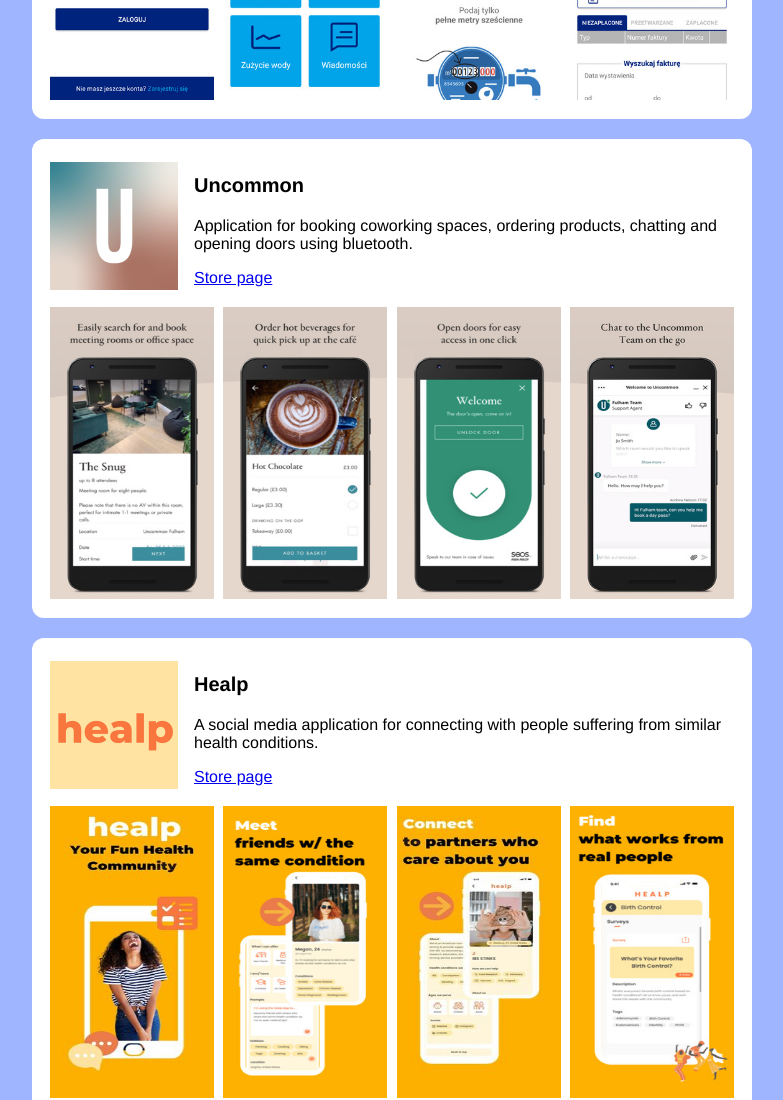
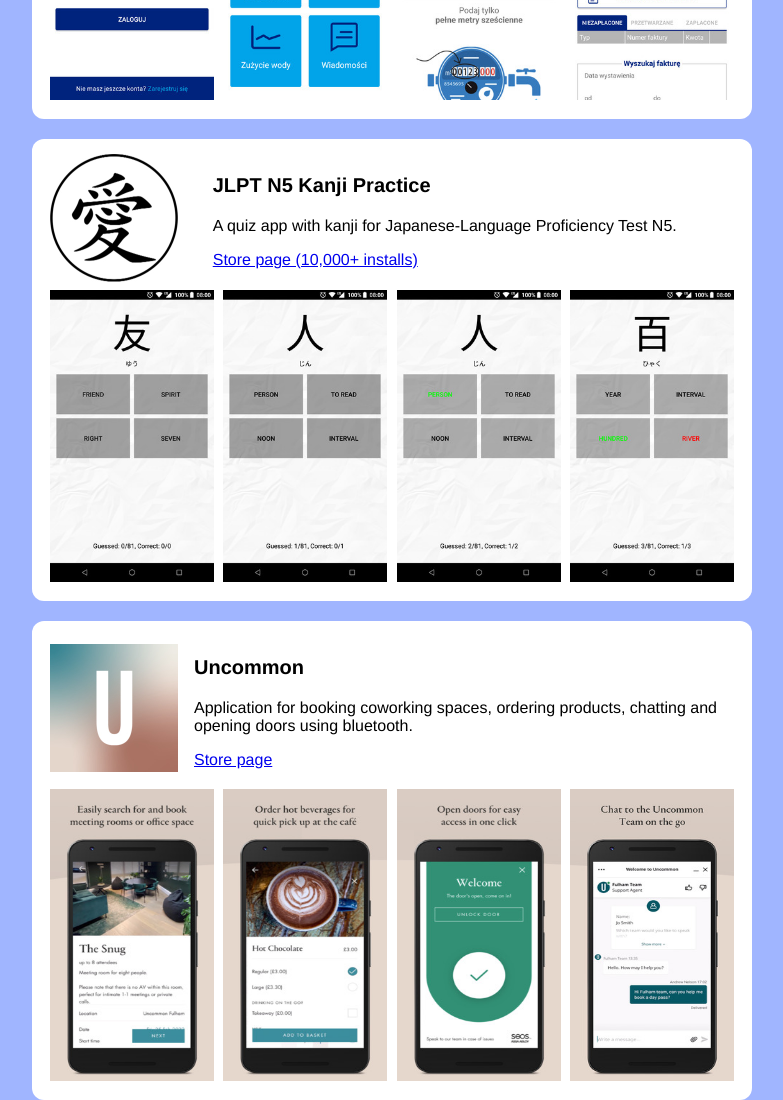
Before and after one commit to KamilSucharski/kamilsucharski.github.io, a plain HTML site: page index.html in a window 1280 px wide. Shown: the part 6520-7620 px from the top of the page, without its empty margins (248-1031 px from the left). Drawn offline with Linux system fonts and the light colour scheme.

Commit message:
Added Core PDF and JLPT N5 Kanji Practice

```diff
--- a/index.html
+++ b/index.html
@@ -296,6 +296,28 @@
 						<img class="screenshot" src="assets/aquanet/screen_2.jpg" alt="Aquanet screenshot 2" />
 						<img class="screenshot" src="assets/aquanet/screen_3.jpg" alt="Aquanet screenshot 3" />
 						<img class="screenshot" src="assets/aquanet/screen_4.jpg" alt="Aquanet screenshot 4" />
+					</td>
+				</tr>
+			</table>
+
+			<!-- JLPT N5 Kanji Practice -->
+			<table>
+				<tr>
+					<td>
+						<img class="icon" src="assets/jlpt_n5_kanji_practice/icon.jpg"  alt="JLPT N5 Kanji Practice icon" />
+					</td>
+					<td>
+						<p class="title">JLPT N5 Kanji Practice</p>
+						<p class="description">A quiz app with kanji for Japanese-Language Proficiency Test N5.</p>
+						<p><a href="https://play.google.com/store/apps/details?id=com.kamilsucharski.jlptn5kanjipractice">Store page (10,000+ installs)</a></p>
+					</td>
+				</tr>
+				<tr>
+					<td class="screenshot_container" colspan="2">
+						<img class="screenshot" src="assets/jlpt_n5_kanji_practice/screen_1.jpg" alt="JLPT N5 Kanji Practice screenshot 1" />
+						<img class="screenshot" src="assets/jlpt_n5_kanji_practice/screen_2.jpg" alt="JLPT N5 Kanji Practice screenshot 2" />
+						<img class="screenshot" src="assets/jlpt_n5_kanji_practice/screen_3.jpg" alt="JLPT N5 Kanji Practice screenshot 3" />
+						<img class="screenshot" src="assets/jlpt_n5_kanji_practice/screen_4.jpg" alt="JLPT N5 Kanji Practice screenshot 4" />
 					</td>
 				</tr>
 			</table>
@@ -740,6 +762,28 @@
 				</tr>
 			</table>
 
+			<!-- Core PDF -->
+			<table>
+				<tr>
+					<td>
+						<img class="icon" src="assets/core_pdf/icon.jpg"  alt="Core PDF icon" />
+					</td>
+					<td>
+						<p class="title">Core PDF</p>
+						<p class="description">A very light app designed to browse and open .pdf files on your device.</p>
+						<p><a href="https://apkcombo.com/core-pdf/com.kamilsucharski.corepdf2">Store page</a></p>
+					</td>
+				</tr>
+				<tr>
+					<td class="screenshot_container" colspan="2">
+						<img class="screenshot" src="assets/core_pdf/screen_1.jpg" alt="Core PDF screenshot 1" />
+						<img class="screenshot" src="assets/core_pdf/screen_2.jpg" alt="Core PDF screenshot 2" />
+						<img class="screenshot" src="assets/core_pdf/screen_3.jpg" alt="Core PDF screenshot 3" />
+						<img class="screenshot" src="assets/core_pdf/screen_4.jpg" alt="Core PDF screenshot 4" />
+					</td>
+				</tr>
+			</table>
+
 			<!-- Appium Suite -->
 			<table>
 				<tr>
```
Also changed, not shown: assets/core_pdf/icon.jpg (added), assets/core_pdf/screen_1.jpg (added), assets/core_pdf/screen_2.jpg (added), assets/core_pdf/screen_3.jpg (added), assets/core_pdf/screen_4.jpg (added), assets/jlpt_n5_kanji_practice/icon.jpg (added), assets/jlpt_n5_kanji_practice/screen_1.jpg (added), assets/jlpt_n5_kanji_practice/screen_2.jpg (added), assets/jlpt_n5_kanji_practice/screen_3.jpg (added), assets/jlpt_n5_kanji_practice/screen_4.jpg (added).
